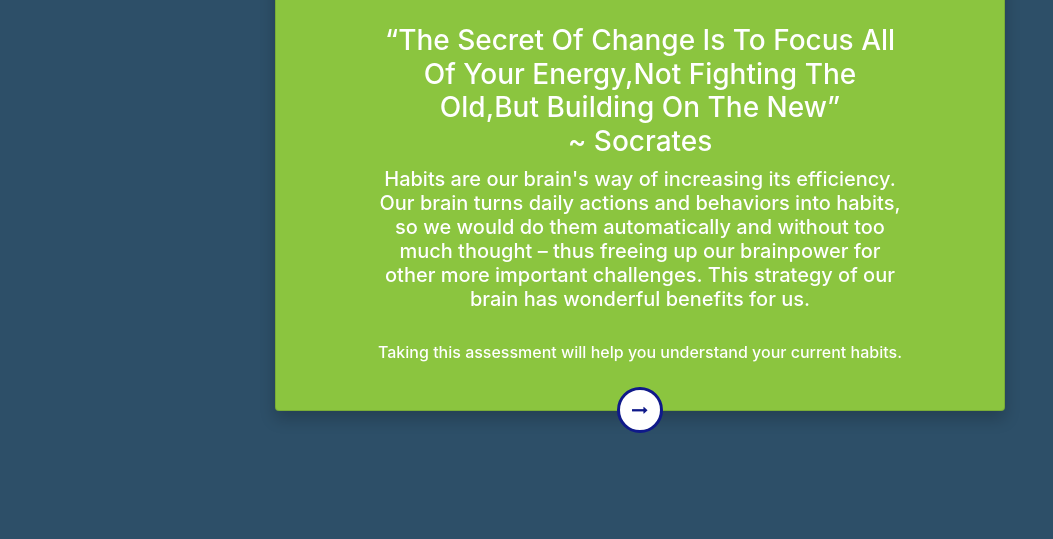
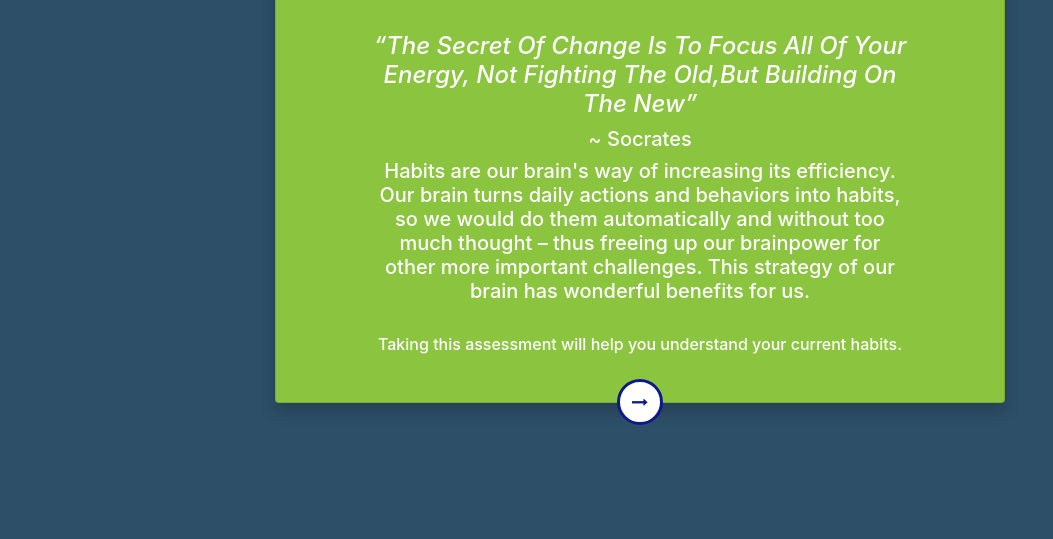
Before and after one commit to vidhi-mody/health-checkpoint, a website: page public/index.html in a window 1280 px wide. Shown: the part 261-800 px from the top of the page, without its empty margins (0-1053 px from the left). Drawn offline with nearby package versions, Linux system fonts and the light colour scheme.

Commit message:
edit: start message

```diff
--- a/public/index.html
+++ b/public/index.html
@@ -42,8 +42,8 @@
               <div class="row justify-content-center">
                 <div class="col-lg-10 col-md-11 text-center">
                     <h1 class="mb-5">Be Fit and Fab</h1>
-                    <h3>“The Secret Of Change Is To Focus All Of Your Energy,Not Fighting The Old,But Building On The New” <br>
-                      ~ Socrates</h3>
+                    <h4><i>“The Secret Of Change Is To Focus All Of Your Energy, Not Fighting The Old,But Building On The New” </i></h4>
+                    <h5>~ Socrates</h5>
                     <h5>Habits are our brain's way of increasing its efficiency. Our brain turns daily actions and behaviors into habits, so we
                     would do them automatically and without too much thought – thus freeing up our brainpower for other more important
                     challenges. This strategy of our brain has wonderful benefits for us.</h5>
```
